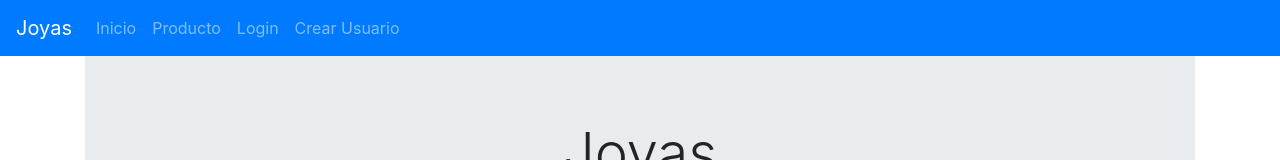
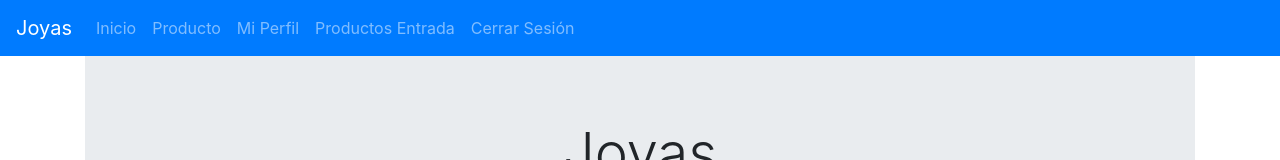
Before and after one commit to GraMoreno/proyecto1, an Angular app in the folder cliente/proyjoyas/: page / in a window 1280 px wide. Shown: the top 160 px of the page. Built offline with nearby package versions, Linux system fonts and the light colour scheme; sample sign-in values are in the browser's storage.

Commit message:
cambios en app component por html modificado

```diff
--- a/cliente/proyjoyas/src/app/app.component.ts
+++ b/cliente/proyjoyas/src/app/app.component.ts
@@ -1,4 +1,6 @@
 import { Component } from '@angular/core';
+import {Router} from '@angular/router';
+import {UsuarioService} from '.././app/services/usuario.service';
 
 @Component({
   selector: 'app-root',
@@ -10,6 +12,7 @@ import { Component } from '@angular/core';
 //}
 export class AppComponent {
 //categorias;
+  constructor(public userSv: UsuarioService, public router: Router) {}
   //constructor(){
    // this.categorias = [
     //  {
@@ -28,4 +31,13 @@ export class AppComponent {
    // ]
   //}
   title = 'proyjoyas';
+  get logged() {
+    return this.userSv.logueado;
+  }
+
+  cerrarSesion() {
+    this.userSv.cerrarSesion();
+    this.router.navigateByUrl('inicio');
+  }
+
 }
```
